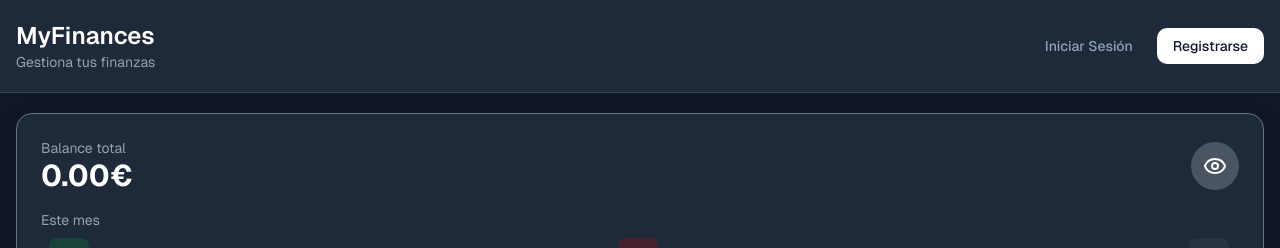
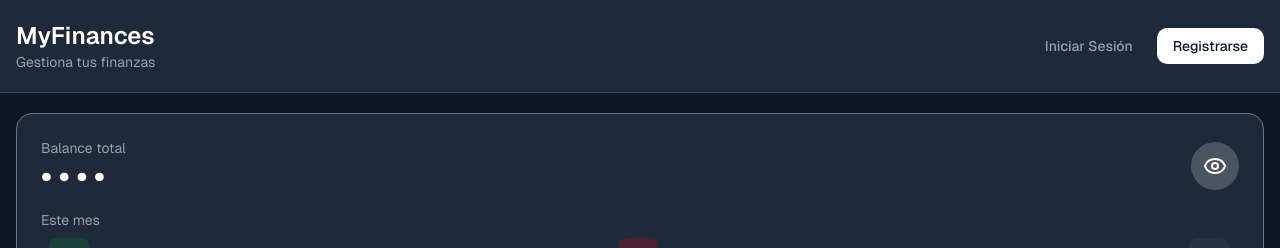
Before and after one commit to AgustinGomezDev/finances, a React (Vite) app: page / in a window 1280 px wide. Shown: the top 248 px of the page. Built offline with nearby package versions, Linux system fonts and the light colour scheme; no server answers.

Commit message:
set default invisible totalBalance

```diff
--- a/src/components/MainBalance.tsx
+++ b/src/components/MainBalance.tsx
@@ -26,7 +26,7 @@ const MainBalance: React.FC<MainBalanceProps> = ({
     expense,
     // saving
 }) => {
-    const [isVisible, setIsVisible] = useState(true)
+    const [isVisible, setIsVisible] = useState(false)
 
 
     const onToggleVisibility = () => {
@@ -40,7 +40,7 @@ const MainBalance: React.FC<MainBalanceProps> = ({
                     <p className="dark:text-gray-400 text-sm">Balance total</p>
                     <div className="flex items-start gap-1">
                         <h2 className="text-3xl font-bold">
-                            {isVisible ? Number(totalBalance).toFixed(2) + '€' : "••••"}
+                            {isVisible ? Number(totalBalance).toFixed(2) + '€' : "• • • •"}
                         </h2>
 
                         {/* <div className="flex items-center space-x-2">
```
